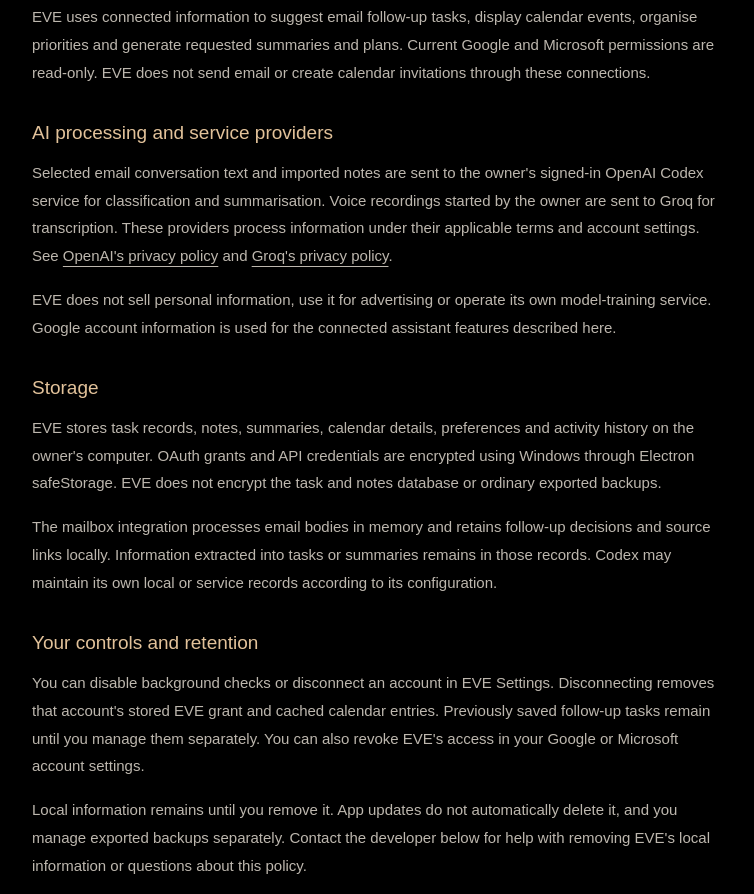
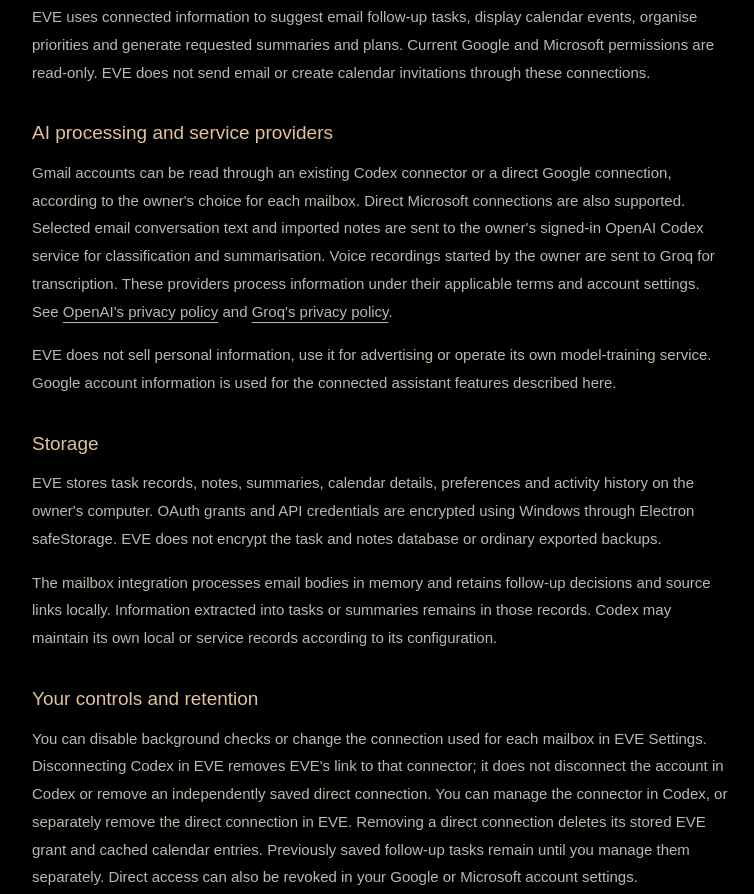
Before and after one commit to TheVailanator25/thevailanator25.github.io, a website: page docs/privacy.html in a window 1280 px wide. Shown: the part 600-1494 px from the top of the page, without its empty margins (260-1014 px from the left). Drawn offline with Linux system fonts and the light colour scheme.

Commit message:
Describe hybrid mailbox connections and independent disconnect controls

```diff
--- a/docs/privacy.html
+++ b/docs/privacy.html
@@ -10,13 +10,13 @@
     <h2>How information is used</h2>
     <p>EVE uses connected information to suggest email follow-up tasks, display calendar events, organise priorities and generate requested summaries and plans. Current Google and Microsoft permissions are read-only. EVE does not send email or create calendar invitations through these connections.</p>
     <h2>AI processing and service providers</h2>
-    <p>Selected email conversation text and imported notes are sent to the owner's signed-in OpenAI Codex service for classification and summarisation. Voice recordings started by the owner are sent to Groq for transcription. These providers process information under their applicable terms and account settings. See <a href="https://openai.com/policies/privacy-policy/">OpenAI's privacy policy</a> and <a href="https://groq.com/privacy-policy/">Groq's privacy policy</a>.</p>
+    <p>Gmail accounts can be read through an existing Codex connector or a direct Google connection, according to the owner's choice for each mailbox. Direct Microsoft connections are also supported. Selected email conversation text and imported notes are sent to the owner's signed-in OpenAI Codex service for classification and summarisation. Voice recordings started by the owner are sent to Groq for transcription. These providers process information under their applicable terms and account settings. See <a href="https://openai.com/policies/privacy-policy/">OpenAI's privacy policy</a> and <a href="https://groq.com/privacy-policy/">Groq's privacy policy</a>.</p>
     <p>EVE does not sell personal information, use it for advertising or operate its own model-training service. Google account information is used for the connected assistant features described here.</p>
     <h2>Storage</h2>
     <p>EVE stores task records, notes, summaries, calendar details, preferences and activity history on the owner's computer. OAuth grants and API credentials are encrypted using Windows through Electron safeStorage. EVE does not encrypt the task and notes database or ordinary exported backups.</p>
     <p>The mailbox integration processes email bodies in memory and retains follow-up decisions and source links locally. Information extracted into tasks or summaries remains in those records. Codex may maintain its own local or service records according to its configuration.</p>
     <h2>Your controls and retention</h2>
-    <p>You can disable background checks or disconnect an account in EVE Settings. Disconnecting removes that account's stored EVE grant and cached calendar entries. Previously saved follow-up tasks remain until you manage them separately. You can also revoke EVE's access in your Google or Microsoft account settings.</p>
+    <p>You can disable background checks or change the connection used for each mailbox in EVE Settings. Disconnecting Codex in EVE removes EVE's link to that connector; it does not disconnect the account in Codex or remove an independently saved direct connection. You can manage the connector in Codex, or separately remove the direct connection in EVE. Removing a direct connection deletes its stored EVE grant and cached calendar entries. Previously saved follow-up tasks remain until you manage them separately. Direct access can also be revoked in your Google or Microsoft account settings.</p>
     <p>Local information remains until you remove it. App updates do not automatically delete it, and you manage exported backups separately. Contact the developer below for help with removing EVE's local information or questions about this policy.</p>
     <h2>This website</h2>
     <p>This is a static informational website hosted on GitHub Pages. It has no account login, forms, advertising or analytics added by EVE. Visiting it does not connect an email account or enable EVE. GitHub may process technical request information, including IP addresses, to serve and secure the site under the <a href="https://docs.github.com/en/site-policy/privacy-policies/github-general-privacy-statement">GitHub privacy statement</a>.</p>
```
Also changed, not shown: about.html (+1 -1 lines), docs/about.html (+1 -1 lines), privacy.html (+2 -2 lines).
